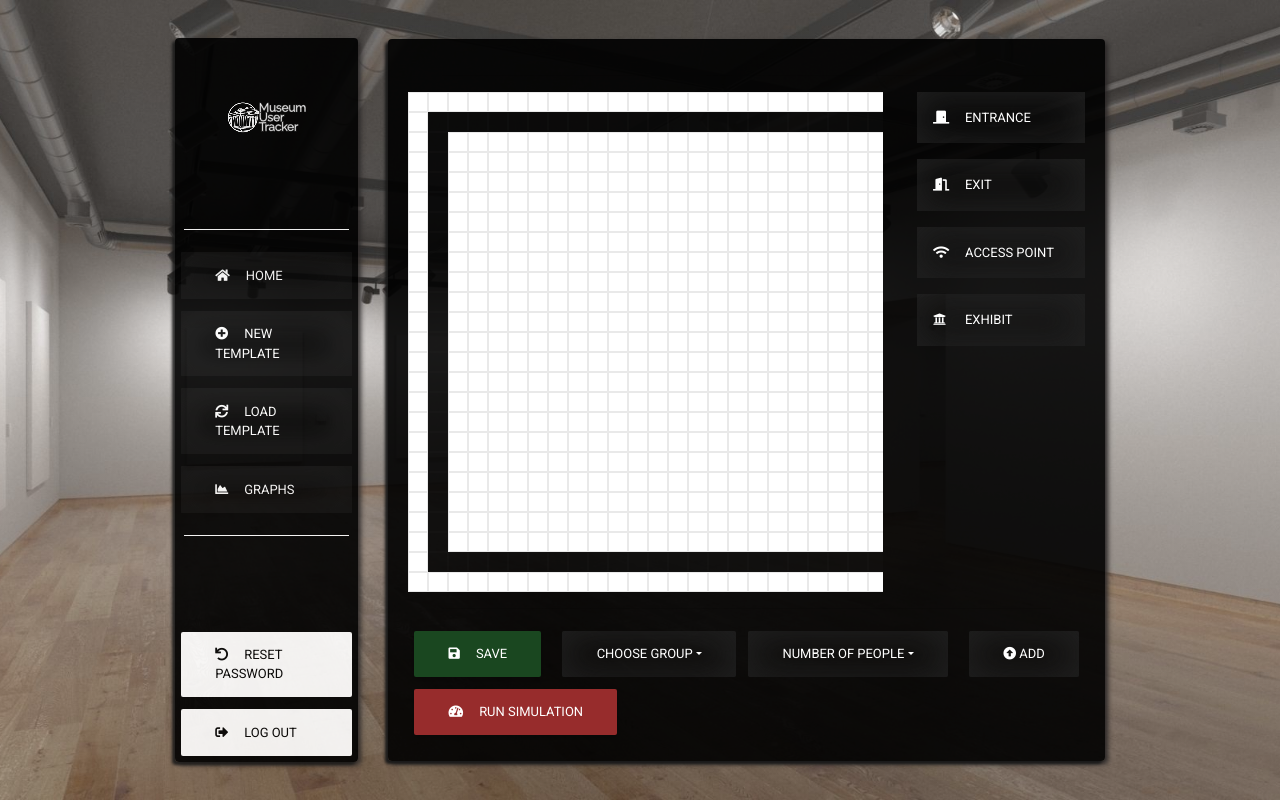
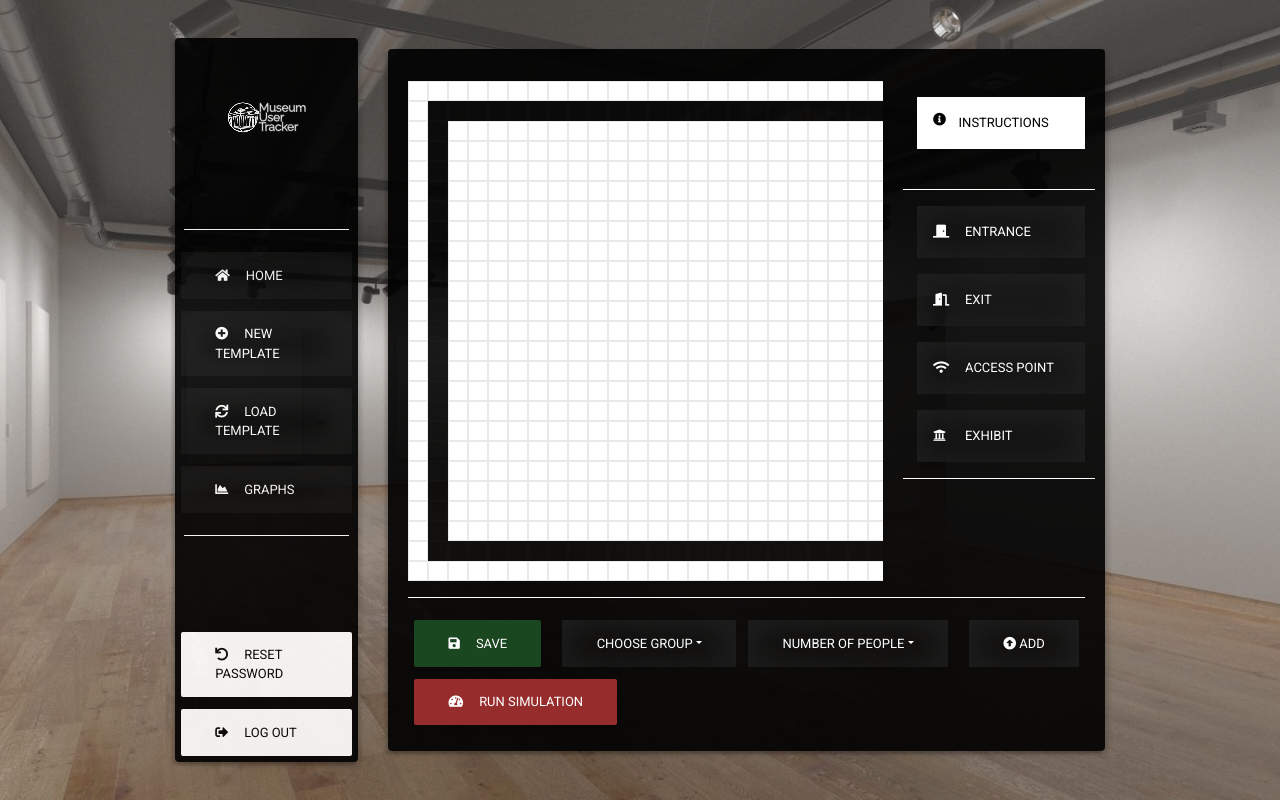
Before and after one commit to AdonisAgelis/thesis-project, a React (Create React App) app in the folder frontend/: page /profile in a window 1280 px wide. Both pictures are taken after a click on the button "NEW TEMPLATE". Built offline with nearby package versions, Linux system fonts and the light colour scheme.

Commit message:
UI Update

```diff
--- a/frontend/src/UIComponents/columnsProfile.component.js
+++ b/frontend/src/UIComponents/columnsProfile.component.js
@@ -11,6 +11,7 @@ import {
   MDBCardText,
   MDBAnimation,
   MDBTypography,
+  MDBIcon,
 } from "mdbreact";
 
 import "../styles/profile.css";
@@ -66,22 +67,31 @@ const ColumnsProfile = (props) => {
     return (
       <DndProvider backend={HTML5Backend}>
         <MDBCol md={columnProp.columnPos}>
-          <MDBAnimation type="fadeInDown" delay=".4s">
+          <MDBAnimation type="fadeInDown" delay=".3s">
             <MDBCard style={{ background: "rgba(0, 0, 0, 0.9" }}>
               <MDBCardImage className="img-fluid" />
               <MDBCardBody>
                 <MDBCardTitle style={{ textAlign: "center" }}>
-                  <MDBTypography style={{ color: "white" }} tag="h4">
-                    {/* Name of Room */}
-                  </MDBTypography>
+                  <MDBTypography
+                    style={{ color: "white" }}
+                    tag="h4"
+                  ></MDBTypography>
                 </MDBCardTitle>
-                <hr style={{ width: "90%", marginLeft: "5%" }} />
                 <MDBCardText style={{ textAlign: "center" }}></MDBCardText>
                 <div className="workspace-container">
                   <div id="item1">
                     <Room />
                   </div>
+
                   <div id="item2">
+                    <div className="information">
+                      <i class="fas fa-info-circle"></i> <p>INSTRUCTIONS</p>
+                    </div>
+                    <hr
+                      className="hr-light"
+                      style={{ width: "100%", marginLeft: "10px" }}
+                    />
+
                     <div className="dragNdrop">
                       <DnDIcons role="entrance" />
                       <p>ENTRANCE</p>
@@ -98,14 +108,19 @@ const ColumnsProfile = (props) => {
                       <DnDIcons role="exhibit" />
                       <p>EXHIBIT</p>
                     </div>
+                    <hr
+                      className="hr-light"
+                      style={{ width: "100%", marginLeft: "10px" }}
+                    />
                   </div>
                 </div>
 
-                <hr style={{ width: "90%", marginLeft: "5%" }} />
                 <div
                   className="d-flex flex-row justify-content-between"
                   style={{ display: "flex", flexWrap: "wrap" }}
                 >
+                  <hr className="hr-light" style={{ width: "100%" }} />
+
                   <Buttons type={"save"} />
                   <Buttons type={"group"} />
                   <Buttons type={"add"} />
--- a/frontend/src/UIComponents/profile.component.js
+++ b/frontend/src/UIComponents/profile.component.js
@@ -15,6 +15,7 @@ const Profile = () => {
       <MDBView>
         <MDBMask className="d-flex justify-content-center align-items-center gradient">
           <ColumnsProfile columnPos={columnPos} />
+
           {midMenuisOpen === "2" ? (
             <ColumnsProfile columnPos={columnPos + 5} />
           ) : (
--- a/frontend/src/UIComponents/square.component.js
+++ b/frontend/src/UIComponents/square.component.js
@@ -165,7 +165,7 @@ export default function Square({ black, pos, walls }) {
   } else if (typeOfDraggable === "exit") {
     return <DnDIcons role="exit" />;
   } else if (typeOfDraggable === "accessPoint") {
-    return <DnDIcons role="accessPoint" />;
+    return <DnDIcons className="draggableIconsInside" role="accessPoint" />;
   } else if (typeOfDraggable === "exhibit") {
     return <DnDIcons role="exhibit" />;
   } else {
--- a/frontend/src/styles/profile.css
+++ b/frontend/src/styles/profile.css
@@ -27,7 +27,7 @@
 
 #profile .card {
   background: linear-gradient(10deg, #000000, #000000);
-  box-shadow: -3px 3px 3px #1a1a1a, 3px 3px 5px #2b2828;
+  box-shadow: -3px 3px 3px #0c0c0c31, 3px 3px 5px #0c0c0c31;
 }
 
 #profile h6 {
@@ -151,6 +151,21 @@
   box-shadow: inset -1px -1px 38px #00000062, inset -1px 1px 38px #333333fa;
 }
 
+.information {
+  background-color: white !important;
+  color: #000000;
+  text-align: left;
+
+  display: grid;
+  grid-template-columns: 0.1rem auto;
+  text-align: left;
+  padding: 1rem 1rem 1rem 1rem;
+  margin-top: 1rem;
+  margin-bottom: 2.5rem;
+  margin-left: 1.5rem;
+  font-size: 13px;
+}
+
 .draggableIcons {
   background-color: transparent;
   color: white;
@@ -158,9 +173,21 @@
   font-size: 25;
   font-weight: bold;
   cursor: move;
-  height: 18px;
-  width: 18px;
-  z-index: 2;
+  height: 20px;
+  width: 20px;
+  z-index: 1;
+}
+
+.draggableIconsInside {
+  background-color: red !important;
+  color: red !important;
+  opacity: 1 !important;
+  font-size: 25 !important;
+  font-weight: bold !important;
+  cursor: move !important;
+  height: 18px !important;
+  width: 18px !important ;
+  z-index: -1 !important;
 }
 
 p {
```
